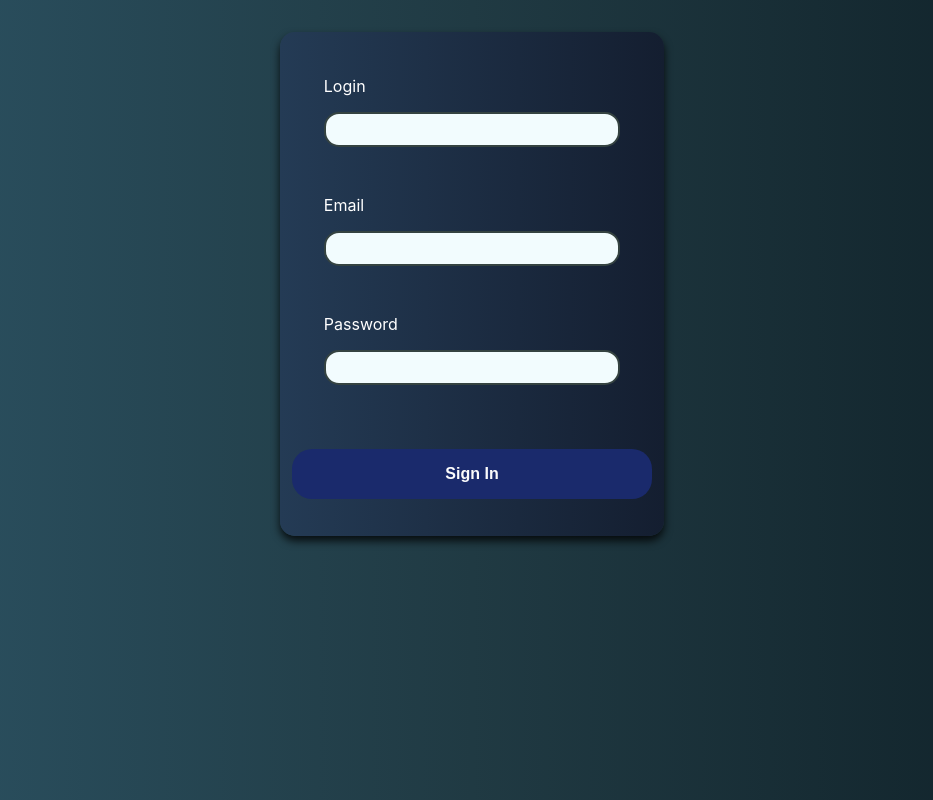
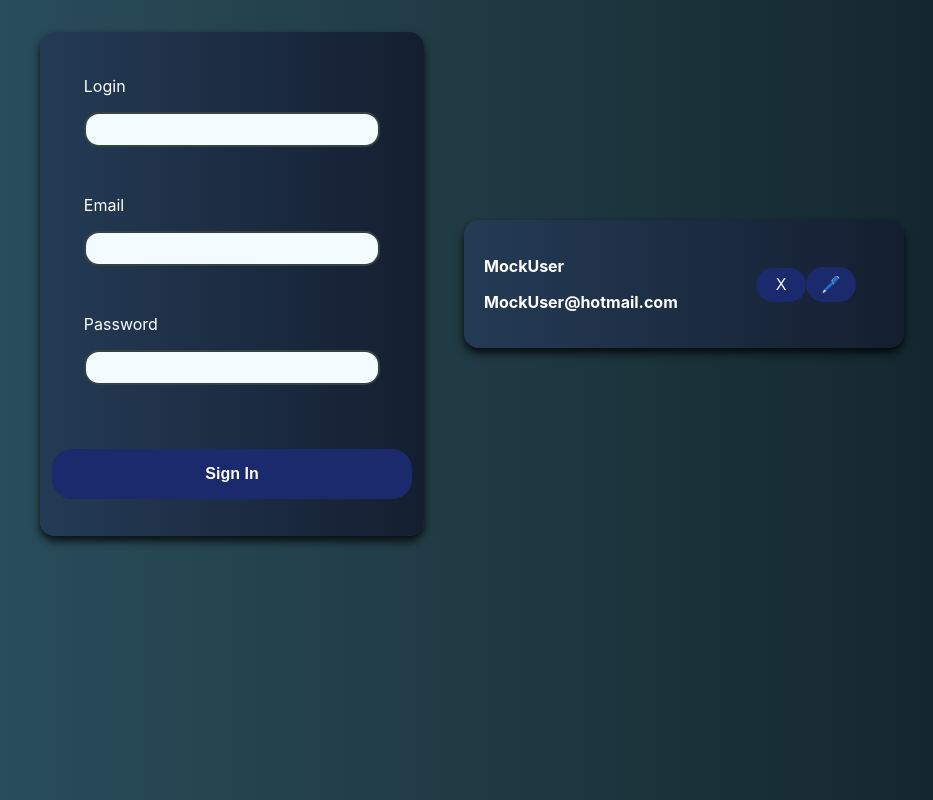
Before and after one commit to brunosm16/login-app, a React (Create React App) app: page / in a window 1280 px wide. Shown: the whole page, without its empty margins (168-1101 px from the left). Built offline with nearby package versions, Linux system fonts and the light colour scheme.

Commit message:
delete operation.

```diff
--- a/src/App.js
+++ b/src/App.js
@@ -4,16 +4,32 @@ import UsersList from './components/Users/UsersList';
 import './App.css';
 
 const App = () => {
-	const [users, setUsers] = useState([]);
+	const [users, setUsers] = useState([
+		{ id: 1, login: 'MockUser', email: 'MockUser@hotmail.com' },
+	]);
 
 	const handleAddUser = (data) => {
 		setUsers((previousData) => [data, ...previousData]);
 	};
 
+	const handleEditUser = (id) => {
+		console.log(id);
+	};
+
+	const handleDeleteUser = (id) => {
+		setUsers((previousData) => previousData.filter((data) => data.id !== id));
+	};
+
 	return (
 		<div className="App">
 			<AddUser onAddUser={handleAddUser} />
-			{users.length > 0 && <UsersList users={users} />}
+			{users.length > 0 && (
+				<UsersList
+					users={users}
+					onEditUser={handleEditUser}
+					onDeleteUser={handleDeleteUser}
+				/>
+			)}
 		</div>
 	);
 };
--- a/src/components/Users/AddUser.js
+++ b/src/components/Users/AddUser.js
@@ -56,6 +56,7 @@ const AddUser = ({ onAddUser }) => {
 		if (areInputsValid()) {
 			// send data to be saved
 			onAddUser({
+				id: Math.random(),
 				login: enteredLogin,
 				password: enteredPassword,
 				email: enteredEmail,
--- a/src/components/Users/UserItem.js
+++ b/src/components/Users/UserItem.js
@@ -1,21 +1,58 @@
 import PropTypes from 'prop-types';
 import styles from './UserItem.module.css';
+import Button from '../UI/Button/Button';
 
-const UserItem = ({login, email}) => (
+const UserItem = ({ id, login, email, onDeleteById, onEditById }) => {
+	const handleDelete = () => {
+		onDeleteById(id);
+	};
+
+	const handleEdit = () => {
+		onEditById(id);
+	};
+
+	return (
 		<li className={styles.item}>
+			<div className={styles['item-info']}>
 				<p>{login}</p>
 				<p>{email}</p>
+			</div>
+
+			<div className={styles.actions}>
+				<Button
+					isSubmit={false}
+					onClick={handleDelete}
+					cssClass={`${styles.btn} ${styles['delete-btn']}>`}
+				>
+					X
+				</Button>
+
+				<Button
+					isSubmit={false}
+					onClick={handleEdit}
+					cssClass={`${styles.btn} ${styles['edit-btn']}>`}
+				>
+					🖊️
+				</Button>
+			</div>
 		</li>
 	);
+};
 
 UserItem.defaultProps = {
+	id: -1,
 	login: 'empty login',
-    email: 'empty email'
-}
+	email: 'empty email',
+	onDeleteById: () => {},
+	onEditById: () => {},
+};
 
 UserItem.propTypes = {
+	id: PropTypes.number,
 	login: PropTypes.string,
 	email: PropTypes.string,
-}
+	onDeleteById: PropTypes.func,
+	onEditById: PropTypes.func,
+};
 
 export default UserItem;
--- a/src/components/Users/UserItem.module.css
+++ b/src/components/Users/UserItem.module.css
@@ -6,3 +6,7 @@
     font-weight: bold;
     margin-right: 1.75rem;
 }
+
+.btn {
+    width: 50px;
+}
--- a/src/components/Users/UsersList.js
+++ b/src/components/Users/UsersList.js
@@ -4,22 +4,41 @@ import List from '../UI/List/List';
 import UserItem from './UserItem';
 import styles from './UsersList.module.css';
 
-const UsersList = ({ users }) => (
+const UsersList = ({ users, onDeleteUser, onEditUser }) => {
+	const handleDeleteById = (id) => {
+		onDeleteUser(id);
+	};
+
+	const handleEditById = (id) => {
+		onEditUser(id);
+	};
+	return (
 		<Card cssClass={styles.list__container}>
 			<List cssClass={styles['users-list']}>
 				{users.map((user) => (
-				<UserItem login={user.login} email={user.email} />
+					<UserItem
+						key={user.id}
+						id={user.id}
+						login={user.login}
+						email={user.email}
+						onDeleteById={handleDeleteById}
+						onEditById={handleEditById}
+					/>
 				))}
 			</List>
 		</Card>
 	);
-
+};
 export default UsersList;
 
 UsersList.defaultProps = {
 	users: [],
+	onDeleteUser: () => {},
+	onEditUser: () => {},
 };
 
 UsersList.propTypes = {
 	users: PropTypes.arrayOf(PropTypes.object),
+	onDeleteUser: PropTypes.func,
+	onEditUser: PropTypes.func,
 };
```
Lines whose indentation alone changed are shown as unchanged.
